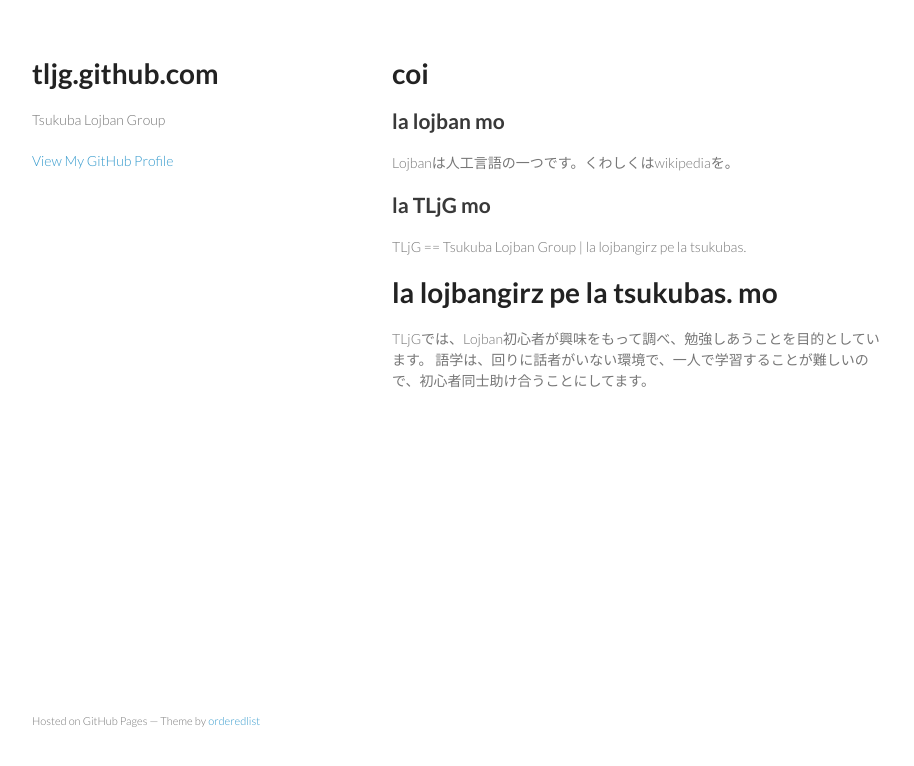
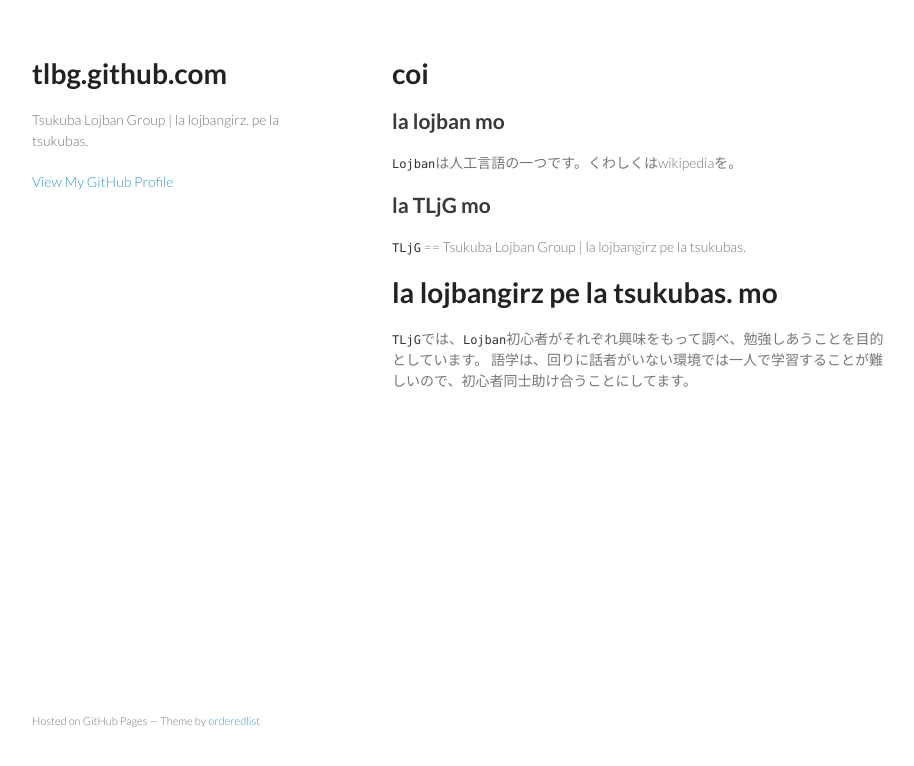
Before and after one commit to TLbG/tlbg.github.com, a plain HTML site: page index.html in a window 1280 px wide. Shown: the whole page, without its empty margins (178-1092 px from the left). Drawn offline with Linux system fonts and the light colour scheme.

Commit message:
back quote express keyword

```diff
--- a/index.html
+++ b/index.html
@@ -3,7 +3,7 @@
   <head>
     <meta charset="utf-8">
     <meta http-equiv="X-UA-Compatible" content="chrome=1">
-    <title>tljg.github.com by TLjG</title>
+    <title>tlbg.github.com by TLbG</title>
 
     <link rel="stylesheet" href="stylesheets/styles.css">
     <link rel="stylesheet" href="stylesheets/pygment_trac.css">
@@ -15,8 +15,8 @@
   <body>
     <div class="wrapper">
       <header>
-        <h1>tljg.github.com</h1>
-        <p>Tsukuba Lojban Group</p>
+        <h1>tlbg.github.com</h1>
+        <p>Tsukuba Lojban Group | la lojbangirz. pe la tsukubas.</p>
 
         <p class="view"><a href="https://github.com/TLjG">View My GitHub Profile</a></p>
 
@@ -28,18 +28,18 @@
 <h2>
 <a name="la-lojban-mo" class="anchor" href="#la-lojban-mo"><span class="mini-icon mini-icon-link"></span></a>la lojban mo</h2>
 
-<p>Lojbanは人工言語の一つです。くわしくはwikipediaを。</p>
+<p><code>Lojban</code>は人工言語の一つです。くわしくはwikipediaを。</p>
 
 <h2>
 <a name="la-tljg-mo" class="anchor" href="#la-tljg-mo"><span class="mini-icon mini-icon-link"></span></a>la TLjG mo</h2>
 
-<p>TLjG == Tsukuba Lojban Group | la lojbangirz pe la tsukubas.</p>
+<p><code>TLjG</code> == Tsukuba Lojban Group | la lojbangirz pe la tsukubas.</p>
 
 <h1>
 <a name="la-lojbangirz-pe-la-tsukubas-mo" class="anchor" href="#la-lojbangirz-pe-la-tsukubas-mo"><span class="mini-icon mini-icon-link"></span></a>la lojbangirz pe la tsukubas. mo</h1>
 
-<p>TLjGでは、Lojban初心者が興味をもって調べ、勉強しあうことを目的としています。
-語学は、回りに話者がいない環境で、一人で学習することが難しいので、初心者同士助け合うことにしてます。</p>      </section>
+<p><code>TLjG</code>では、<code>Lojban</code>初心者がそれぞれ興味をもって調べ、勉強しあうことを目的としています。
+語学は、回りに話者がいない環境では一人で学習することが難しいので、初心者同士助け合うことにしてます。</p>      </section>
       <footer>
         <p><small>Hosted on GitHub Pages &mdash; Theme by <a href="https://github.com/orderedlist">orderedlist</a></small></p>
       </footer>
```
Also changed, not shown: 1 other file.
